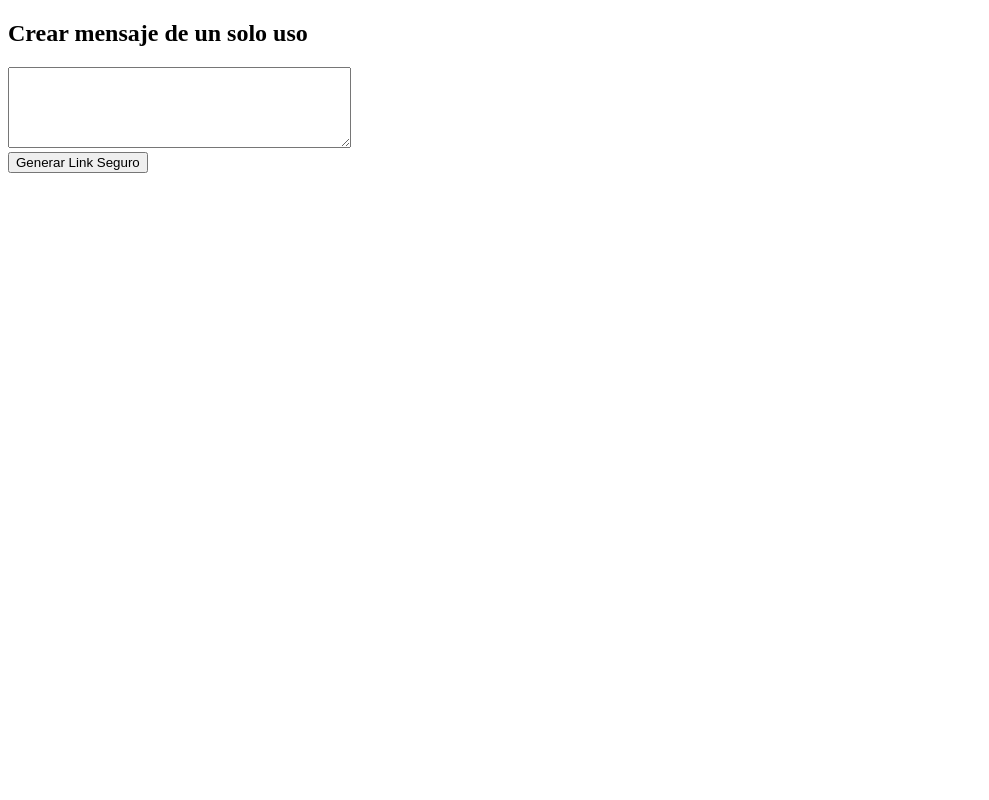
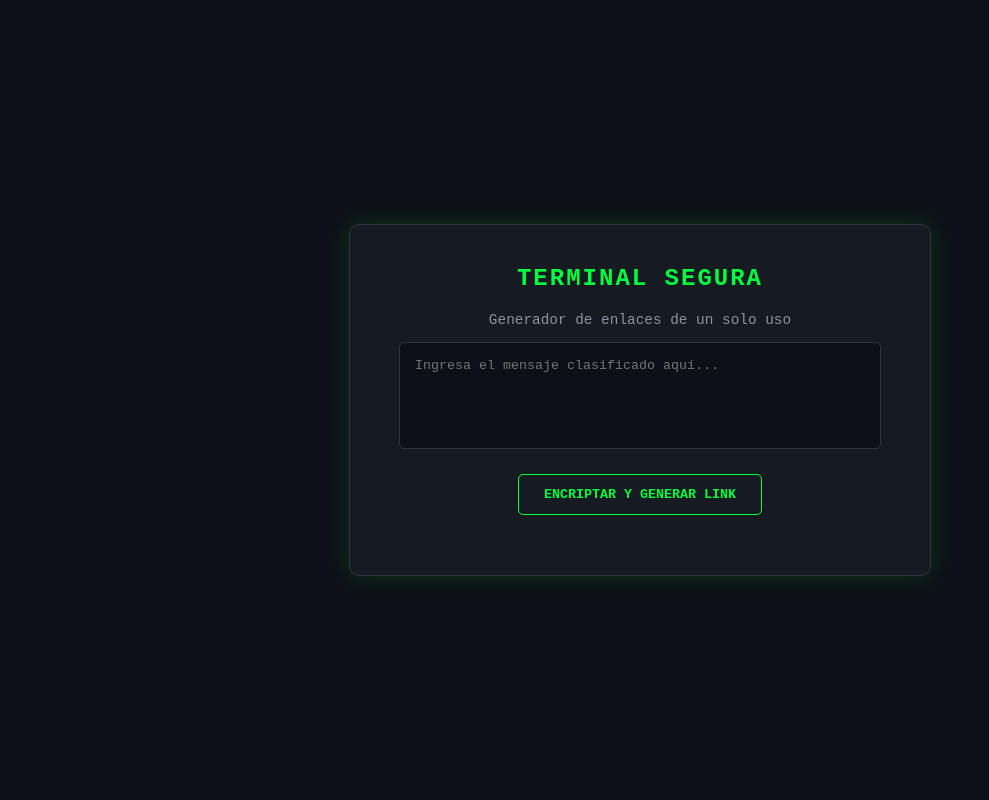
Before and after one commit to Ronaldo320/mensaje-seguro, a Flask app: page / in a window 1280 px wide. Shown: the whole page, without its empty margins (0-989 px from the left). Run offline with Flask 3, Linux system fonts and the light colour scheme.

Commit message:
Revamp HTML structure and styling for secure terminal

```diff
--- a/templates/index.html
+++ b/templates/index.html
@@ -1,22 +1,103 @@
 <!DOCTYPE html>
-<html>
-<head><title>Crear Mensaje</title></head>
+<html lang="es">
+<head>
+    <meta charset="UTF-8">
+    <meta name="viewport" content="width=device-width, initial-scale=1.0">
+    <title>Terminal Segura | Encriptar</title>
+    <style>
+        body {
+            background-color: #0d1117;
+            color: #c9d1d9;
+            font-family: 'Courier New', Courier, monospace;
+            display: flex;
+            justify-content: center;
+            align-items: center;
+            height: 100vh;
+            margin: 0;
+        }
+        .container {
+            background: #161b22;
+            padding: 40px;
+            border-radius: 10px;
+            border: 1px solid #30363d;
+            box-shadow: 0 0 20px rgba(0, 255, 65, 0.15);
+            width: 90%;
+            max-width: 500px;
+            text-align: center;
+        }
+        h2 {
+            color: #00ff41;
+            margin-top: 0;
+            text-transform: uppercase;
+            letter-spacing: 2px;
+        }
+        textarea {
+            width: 90%;
+            background: #0d1117;
+            color: #00ff41;
+            border: 1px solid #30363d;
+            padding: 15px;
+            border-radius: 5px;
+            font-family: inherit;
+            resize: none;
+            outline: none;
+            margin-bottom: 20px;
+        }
+        textarea:focus {
+            border-color: #00ff41;
+            box-shadow: 0 0 10px rgba(0, 255, 65, 0.2);
+        }
+        button {
+            background: transparent;
+            color: #00ff41;
+            border: 1px solid #00ff41;
+            padding: 12px 25px;
+            border-radius: 5px;
+            cursor: pointer;
+            font-family: inherit;
+            font-weight: bold;
+            text-transform: uppercase;
+            transition: all 0.3s ease;
+        }
+        button:hover {
+            background: #00ff41;
+            color: #0d1117;
+        }
+        #resultado {
+            margin-top: 20px;
+            word-wrap: break-word;
+        }
+        a {
+            color: #58a6ff;
+            text-decoration: none;
+        }
+        a:hover {
+            text-decoration: underline;
+            text-shadow: 0 0 5px rgba(88, 166, 255, 0.5);
+        }
+    </style>
+</head>
 <body>
-    <h2>Crear mensaje de un solo uso</h2>
-    <textarea id="texto" rows="5" cols="40"></textarea><br>
-    <button onclick="generarLink()">Generar Link Seguro</button>
-    <p id="resultado"></p>
+    <div class="container">
+        <h2>Terminal Segura</h2>
+        <p style="font-size: 0.9em; color: #8b949e;">Generador de enlaces de un solo uso</p>
+        <textarea id="texto" rows="5" placeholder="Ingresa el mensaje clasificado aquí..."></textarea><br>
+        <button onclick="generarLink()">Encriptar y Generar Link</button>
+        <p id="resultado"></p>
+    </div>
 
     <script>
         async function generarLink() {
             const mensaje = document.getElementById('texto').value;
+            if (!mensaje.trim()) return;
             const response = await fetch('/api/guardar', {
                 method: 'POST',
                 headers: {'Content-Type': 'application/json'},
                 body: JSON.stringify({mensaje: mensaje})
             });
             const data = await response.json();
-            document.getElementById('resultado').innerHTML = `Comparte este link: <a href="${data.enlace}">${data.enlace}</a>`;
+            document.getElementById('resultado').innerHTML = `<br>🔗 Enlace generado:<br><br><a href="${data.enlace}" target="_blank">${data.enlace}</a>`;
+            document.getElementById('texto').value = '';
         }
     </script>
 </body>
```
